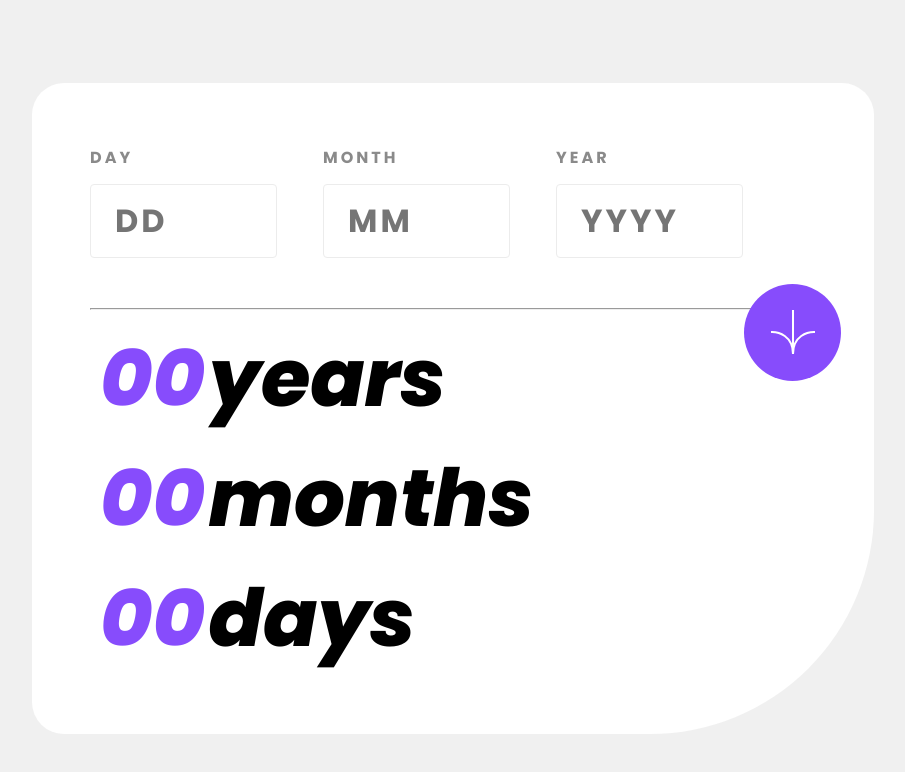
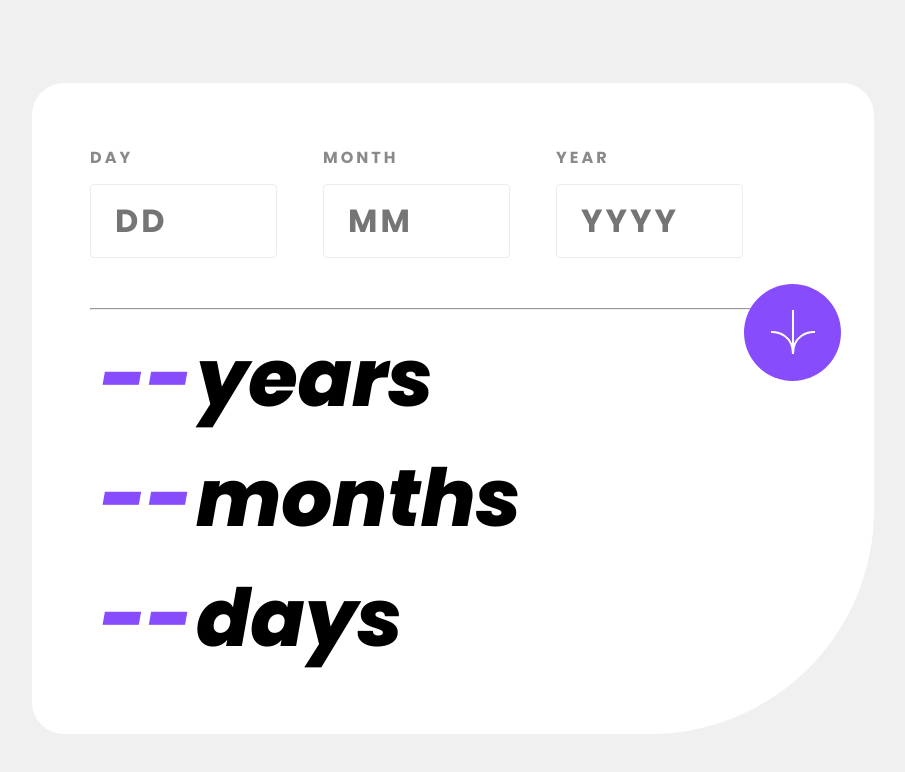
Before and after one commit to Saad-Hisham/Age-calculator-app, a plain HTML site: page index.html in a window 1280 px wide. Shown: the whole page, without its empty margins (195-1100 px from the left). Drawn offline with Linux system fonts and the light colour scheme; a web font is replaced by a local one.

Commit message:
Update index.html

```diff
--- a/index.html
+++ b/index.html
@@ -50,15 +50,15 @@
 
         <div class="results-container">
             <div class="result-block">
-                <span id="years">00</span> <span>years</span>
+                <span id="years">--</span> <span>years</span>
             </div>
 
             <div class="result-block">
-                <span id="months">00</span> <span>months</span>
+                <span id="months">--</span> <span>months</span>
             </div>
 
             <div class="result-block">
-                <span id="days">00</span> <span>days</span>
+                <span id="days">--</span> <span>days</span>
             </div>
         </div>
         <span id="error-message"></span>
```
